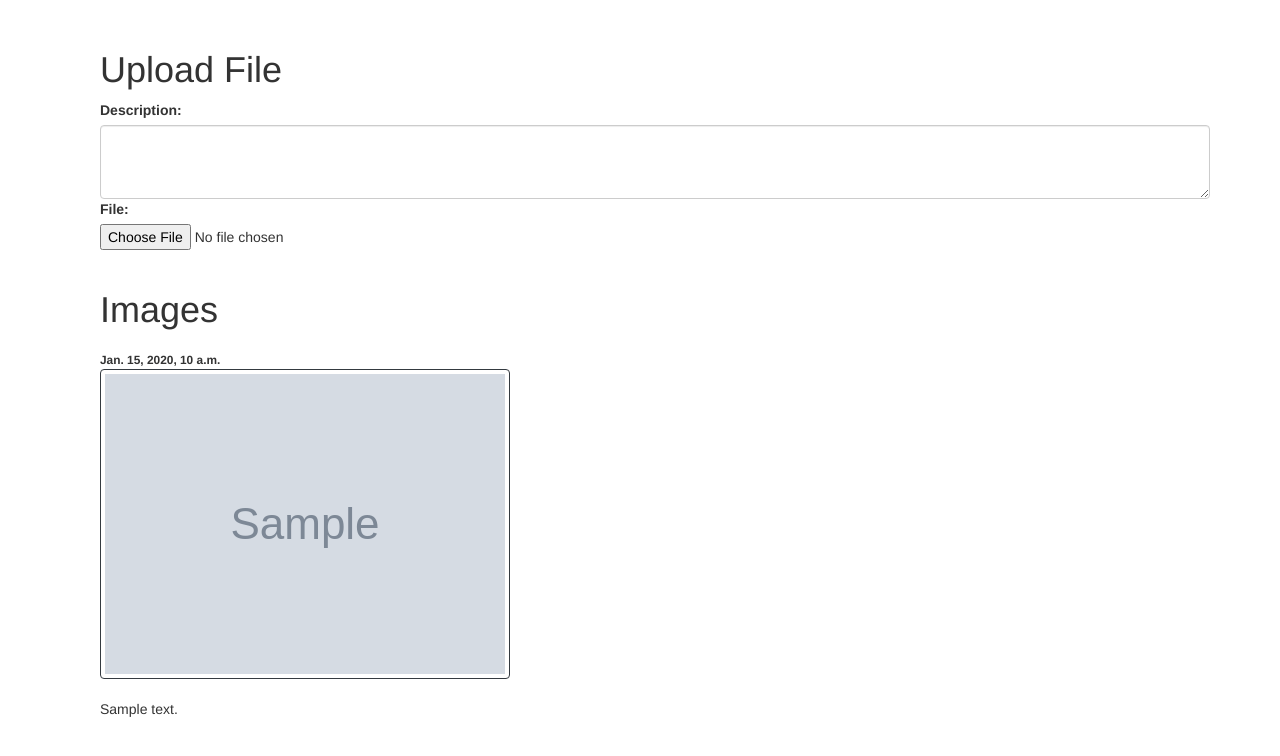
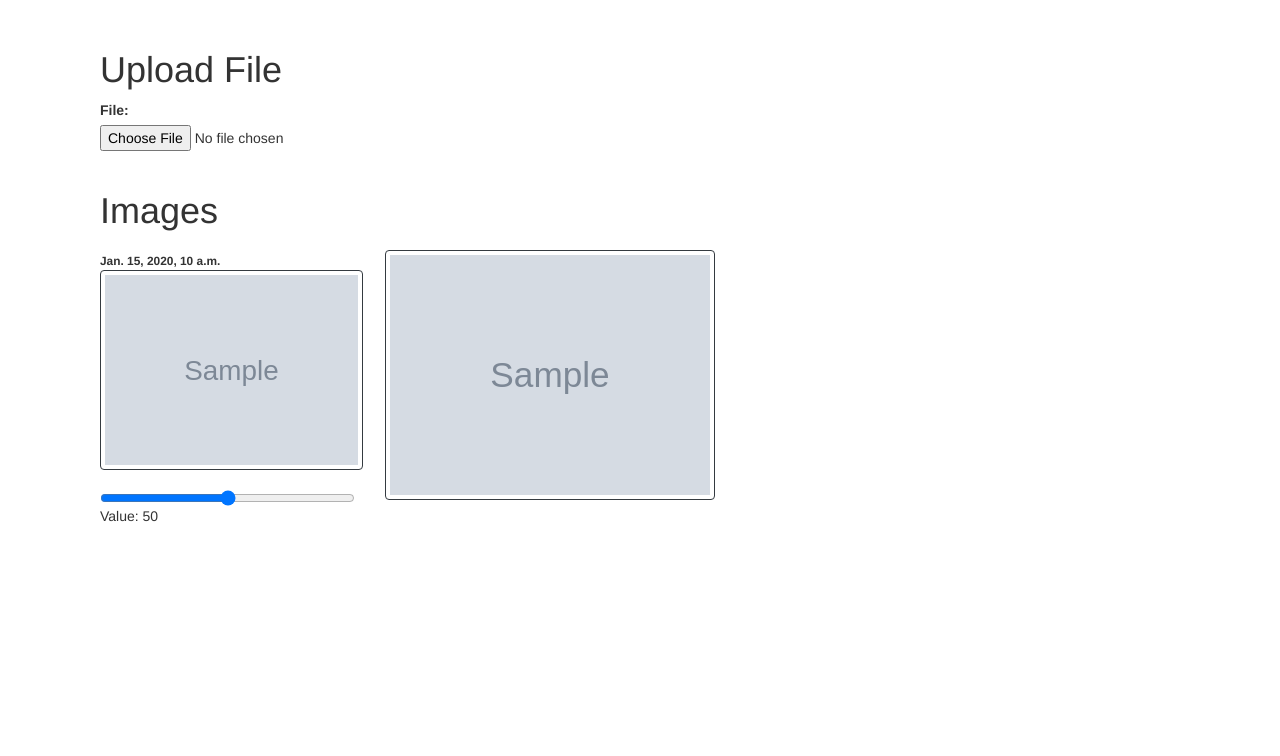
Before and after one commit to shrkntswn/Photo-editor, a Django app: page /home/ in a window 1280 px wide. Shown: the top 756 px of the page. Run offline with Django 3.2, Linux system fonts and the light colour scheme; tables that the repository leaves empty hold one stand-in row (values such as "Sample post"); grey boxes marked "Sample" are stand-in pictures; some libraries are stand-ins or nearby versions.

Commit message:
feature to blend two images added

```diff
--- a/home/admin.py
+++ b/home/admin.py
@@ -1,4 +1,5 @@
 from django.contrib import admin
-from .models import Photo
+from .models import Photo, PhotoBlend
 
 admin.site.register(Photo)
+admin.site.register(PhotoBlend)
--- a/home/forms.py
+++ b/home/forms.py
@@ -9,10 +9,9 @@ class PhotoForm(forms.ModelForm):
 	y = forms.FloatField(widget= forms.HiddenInput())
 	width = forms.FloatField(widget= forms.HiddenInput())
 	height = forms.FloatField(widget= forms.HiddenInput())
-	description = forms.CharField(label='Description', widget=forms.Textarea(attrs={'class': 'form-control', 'rows':3,}))
 	class Meta:
 		model = Photo
-		fields = ('description', 'file', 'x', 'y', 'width', 'height',)
+		fields = ('file', 'x', 'y', 'width', 'height',)
 
 	def save(self):
 		photo = super(PhotoForm, self).save()
@@ -23,6 +22,6 @@ class PhotoForm(forms.ModelForm):
 
 		image = Image.open(photo.file)
 		cropped_image = image.crop((x, y, w+x, h+y))
-		resized_image = cropped_image.resize((200, 200), Image.ANTIALIAS)
+		resized_image = cropped_image.resize((400, 400), Image.ANTIALIAS)
 		resized_image.save(photo.file.path)
 		return photo
--- a/home/models.py
+++ b/home/models.py
@@ -2,9 +2,14 @@ from django.db import models
 
 class Photo(models.Model):
 	file = models.ImageField()
-	description = models.CharField(max_length=100)
 	uploaded_at = models.DateTimeField(auto_now_add=True)
 
 	class meta:
 		verbose_name ='Photo'
 		verbose_name_plural = 'photos'
+
+		def photoCount(self):
+			return self.file.count()
+
+class PhotoBlend(models.Model):
+	file = models.ImageField(upload_to='media/output')
--- a/home/templates/home/base.html
+++ b/home/templates/home/base.html
@@ -21,6 +21,8 @@
     <title>Hello, world!</title>
   </head>
   <body>
+    {% block style %}
+    {% endblock %}
     <div class=container>
       {% block content %}
       {% endblock %}
--- a/home/templates/home/photo_list.html
+++ b/home/templates/home/photo_list.html
@@ -1,4 +1,8 @@
 {% extends 'home/base.html' %}
+{% block style %}
+<style>
+</style>
+{% endblock %}
 
 {% block javascript %}
   <script>
@@ -69,7 +73,37 @@
 
     });
   </script>
+
+  <script>
+      var slider1 = document.getElementById("myRange1");
+      var output1 = document.getElementById("demo1");
+      output1.innerHTML = slider1.value;
+
+      slider1.oninput = function() {
+        output1.innerHTML = this.value;
+      }
+
+      var slider2 = document.getElementById("myRange2");
+      var output2 = document.getElementById("demo2");
+      output2.innerHTML = slider2.value;
+
+      slider2.oninput = function() {
+        output2.innerHTML = this.value;
+      }
+
+      /*$(function() {
+       $( ".slider").slider({
+        step: 0.05,
+        slide: function(event, elt) {
+          $("#slider_control").val(elt.value);
+        }
+       })
+      });*/
+
+  </script>
+
 {% endblock %}
+
 
 {% block content %}
 <div class="container my-5">
@@ -122,14 +156,32 @@
 
   <!-- CONTAINER TO DISPLAY THE CROPPED IMAGES -->
   <h1>Images</h1>
+  <form action="{% url 'home:photo_blend' %}" method="get">
   <div class="row" style="margin-top: 20px">
-    {% for photo in photos %}
+    {% for photo in photos|slice:':2' %}
       <div class="col-sm-6 col-md-4 col-lg-3">
         <small><b>{{photo.uploaded_at}}</b></small>
-        <img src="{{ photo.file.url }}" class="border border-dark thumbnail">
-        <p>{{photo.description}}</p>
+        <img src="{{ photo.file.url }}" class="border border-dark thumbnail" style="height: 200px">
+        <div class="slidecontainer">
+        <input type="range" value="50" class="slider{{forloop.counter}}" name="slider{{forloop.counter}}" id="myRange{{forloop.counter}}">
+          <p>Value: <span id="demo{{forloop.counter}}"></span></p>
+        </div>
       </div>
     {% endfor %}
+      <div class="col-md-6">
+        {% for output in outputs %}
+        <img src="{{ output.file.url }}" class="border border-dark thumbnail" style="height:250px">
+        {% endfor %}
+      </div>
   </div>
+
+
+   <!-- <div name="slider" class="slider">
+      <input type="range" name="slider_control" id="slider_control" />
+    </div>-->
+  {% if count == 2 %}
+  <button class="btn btn-primary"type="submit">Blend</button>
+  {% endif %}
+  </form>
 </div>
 {% endblock %}
--- a/home/urls.py
+++ b/home/urls.py
@@ -1,6 +1,8 @@
 from django.urls import path
-from .views import photo_list
+from .views import photo_list,photo_blend
 
+app_name='home'
 urlpatterns = [
-    path('home/', photo_list, name="photo_list")
+    path('home/', photo_list, name="photo_list"),
+    path('blend', photo_blend, name="photo_blend"),
 ]
--- a/home/views.py
+++ b/home/views.py
@@ -1,16 +1,39 @@
 from django.shortcuts import render, redirect
+import cv2
 
 from .forms import PhotoForm
-from .models import Photo
+from .models import Photo, PhotoBlend
+from django.conf import settings
+import os
 
 def photo_list(request):
-	photos = Photo.objects.all()
+	photos = Photo.objects.all().order_by('-uploaded_at')
+	count = photos.count()
+	outputs = PhotoBlend.objects.all()
 	if request.method == 'POST':
 		form = PhotoForm(data=request.POST, files=request.FILES)
 		if form.is_valid():
 			form.save()
-			return redirect('photo_list')
+			return redirect('home:photo_list')
 
 	else:
 		form = PhotoForm()
-	return render(request, 'home/photo_list.html', {'form':form, 'photos':photos})
+	return render(request, 'home/photo_list.html', {'form':form, 'photos':photos,'outputs':outputs,'count':count})
+
+
+def photo_blend(request):
+	photos = Photo.objects.all()
+	image1= os.path.join(settings.BASE_DIR + '/' + photos.first().file.url)
+	image2= os.path.join(settings.BASE_DIR+ '/' + photos.last().file.url)
+	img1 = cv2.imread(image1, 1)
+	img2 = cv2.imread(image2, 1)
+	value1 = int(request.GET['slider1'])/100
+	value2 = int(request.GET['slider2'])/100
+	img = cv2.addWeighted(img1, value1, img2, value2, 0)
+	fileName = settings.MEDIA_ROOT+ '/output/' + 'savedimage.jpg'
+	file = cv2.imwrite(fileName, img)
+	output = PhotoBlend.objects.all()
+	output.delete()
+	output = PhotoBlend.objects.create(file=fileName)
+	output.save()
+	return redirect('home:photo_list')
--- a/photoeditor/urls.py
+++ b/photoeditor/urls.py
@@ -18,9 +18,10 @@ from django.urls import path, include
 from django.conf.urls.static import static
 from django.conf import settings
 
+app_name='home'
 urlpatterns = [
     path('admin/', admin.site.urls),
-    path('', include('home.urls')),
+    path('', include('home.urls', namespace="home")),
 ]
 
 if settings.DEBUG:
```
Also changed, not shown: 1 other file.
